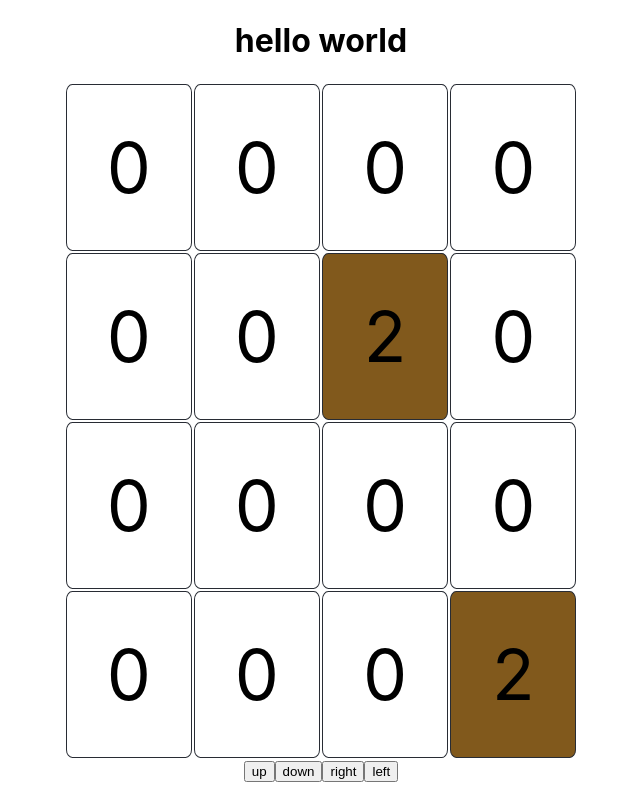
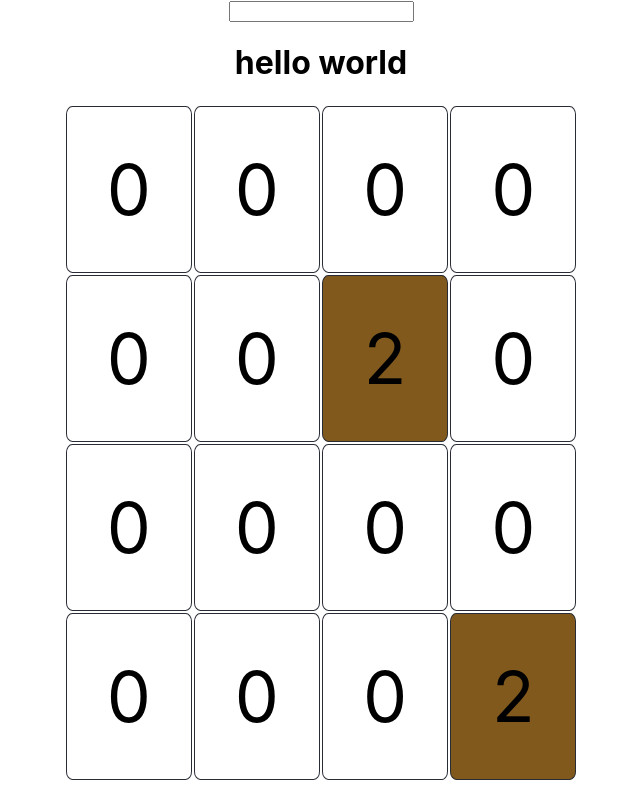
Before and after one commit to OnigiriJack/2048-clone, a React (Create React App) app: page / in a window 1280 px wide. Shown: the whole page, without its empty margins (319-959 px from the left). Built offline with nearby package versions, Linux system fonts and the light colour scheme.

Commit message:
Trying to integrate keyboard detectin

```diff
--- a/package.json
+++ b/package.json
@@ -19,6 +19,7 @@
     "react": "^17.0.1",
     "react-dom": "^17.0.1",
     "react-scripts": "4.0.1",
+    "react-use-keypress": "^1.2.0",
     "typescript": "^4.0.3",
     "web-vitals": "^0.2.4"
   },
--- a/src/App.tsx
+++ b/src/App.tsx
@@ -4,10 +4,16 @@ import './App.css';
 import { useState, useEffect } from 'react';
 import { swipe, createBoard } from "./2048_logic/2048_game"
 function App() {
+  const [board, setBoard] = useState([[0]])
 
-  const [board, setBoard] = useState([[0]])
-  function move(direction: string) {
-    setBoard(swipe(board, direction))
+  function move(direction: any) {
+    console.log(direction.key)
+    let dir = "";
+    // if (direction === 38) dir = "up"
+    // if (direction === 40) dir = "down"
+    // if (direction === 37) dir = "left"
+    // if (direction === 39) dir = "right"
+    setBoard(swipe(board, dir))
   }
   useEffect(() => {
     let freshBoard = createBoard();
@@ -17,9 +23,11 @@ function App() {
   }, [])
   return (
     <div className="App">
+
+      <input onKeyPress={move} />
       <h1>hello world</h1>
       <Grid board={board} />
-      <button onClick={() => move("up")}>
+      {/* <button onClick={() => move("up")}>
         up
       </button>
       <button onClick={() => move("down")}>
@@ -30,7 +38,7 @@ function App() {
       </button>
       <button onClick={() => move("left")}>
         left
-      </button>
+      </button> */}
     </div>
   );
 }
```
Also changed, not shown: 2 other files (tests, documents, lock files or other folders).
